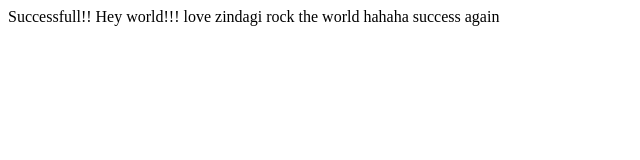
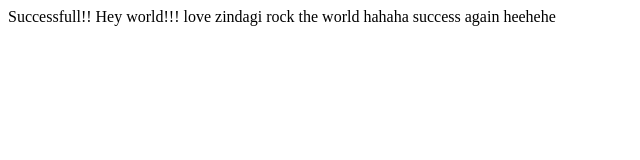
Before and after one commit to geekkris/pubrepo, a plain HTML site: page index.html in a window 1280 px wide. Shown: the full height of the page, 0-640 px from the left. Drawn offline with Linux system fonts and the light colour scheme.

Commit message:
new commit

```diff
--- a/index.html
+++ b/index.html
@@ -10,5 +10,6 @@ rock the world
 
 hahaha
 success again
+heehehe
 </body>
 </html>
```
